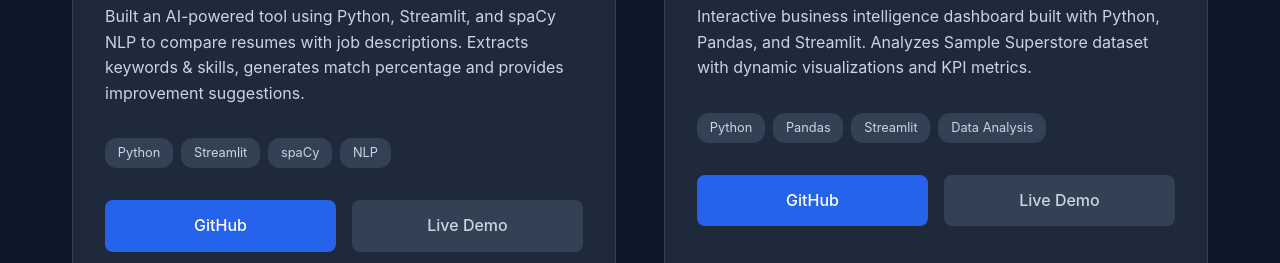
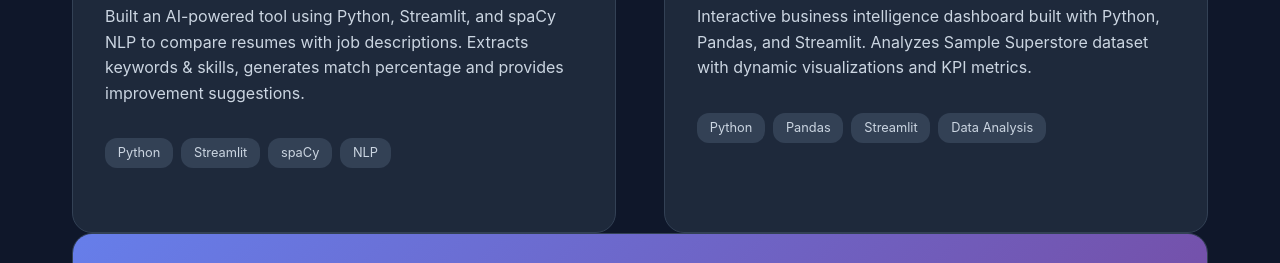
Before and after one commit to rajansonali/portfolio-website, a plain HTML site: page index.html in a window 1280 px wide. Shown: the part 2277-2540 px from the top of the page. Drawn offline with Linux system fonts and the light colour scheme.

Commit message:
Update index.html

```diff
--- a/index.html
+++ b/index.html
@@ -882,10 +882,7 @@
                         <span class="tech-tag">spaCy</span>
                         <span class="tech-tag">NLP</span>
                     </div>
-                    <div class="project-links">
-                        <a href="https://github.com/rajansonali/AI-resume-analyzer" class="project-link primary" target="_blank">GitHub</a>
-                        <a href="#" class="project-link secondary">Live Demo</a>
-                    </div>
+
                 </div>
             </div>
 
@@ -905,9 +902,7 @@
                         <span class="tech-tag">Streamlit</span>
                         <span class="tech-tag">Data Analysis</span>
                     </div>
-                    <div class="project-links">
-                        <a href="https://github.com/rajansonali/sales_dashboard" class="project-link primary" target="_blank">GitHub</a>
-                        <a href="#" class="project-link secondary">Live Demo</a>
+
                     </div>
                 </div>
             </div>
@@ -929,4 +924,4 @@
                         <span class="tech-tag">Responsive Design</span>
                     </div>
                     <div class="project-links">
-                        <a href="https://rajansonali.github.io
+                        <a href="https://github.com/rajansonali/portfolio-website"  ></a>  </div>
```
